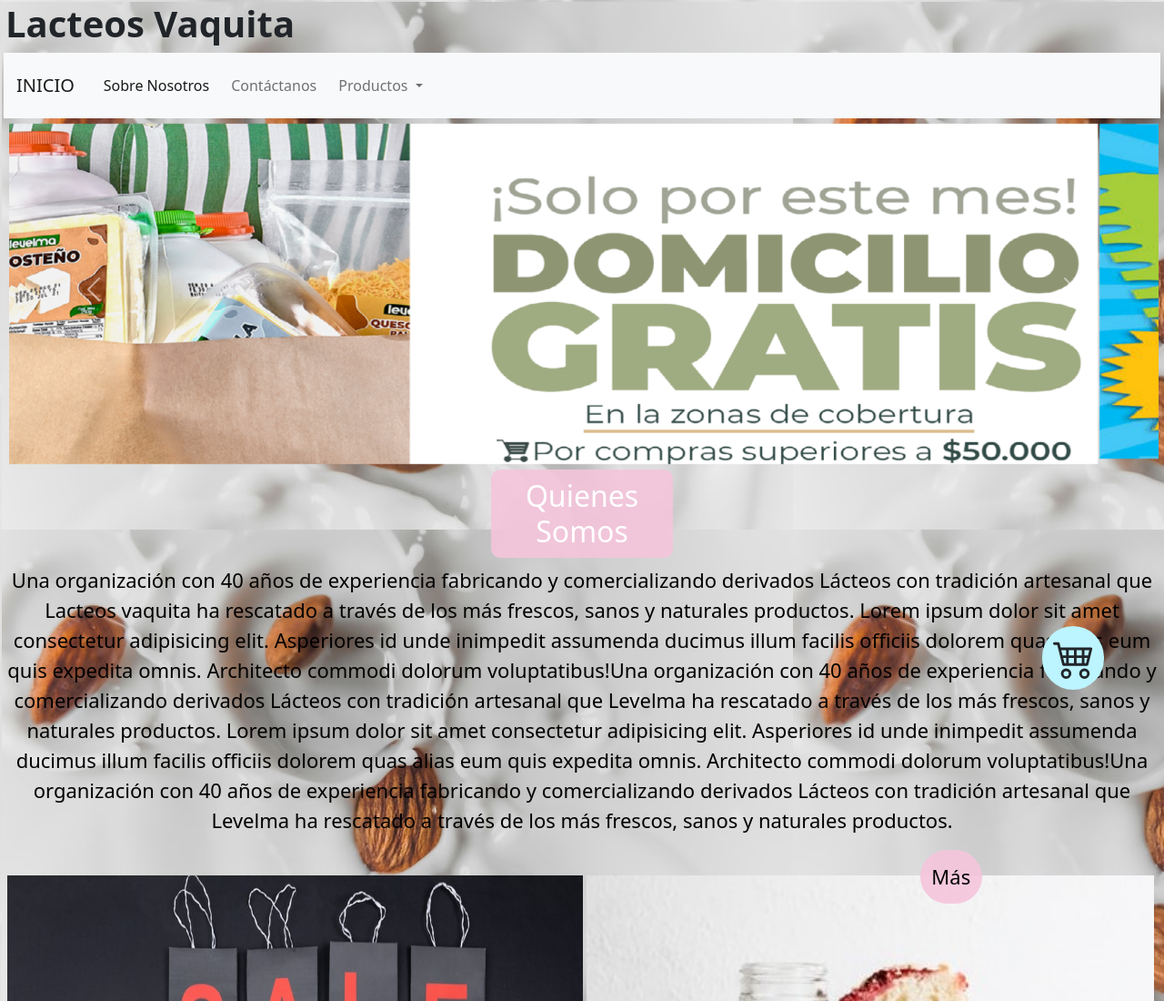
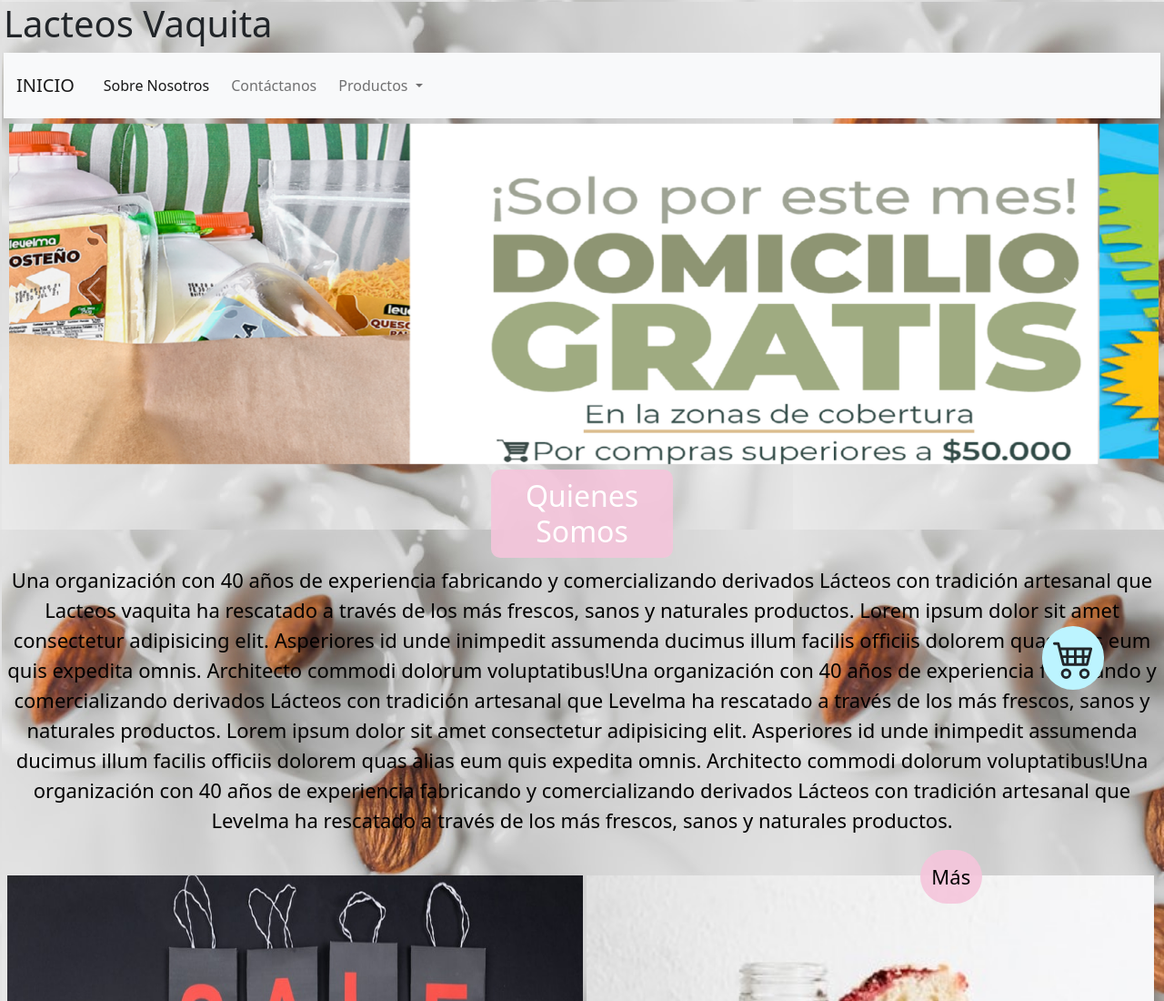
Before and after one commit to javierguedez/proyecto-desarrollo-web-coderhouse, a website: page index.html in a window 1280 px wide. Shown: the top 1100 px of the page at 91% size. Drawn offline with nearby package versions, Linux system fonts and the light colour scheme.

Commit message:
modifique h1

```diff
--- a/index.html
+++ b/index.html
@@ -29,7 +29,7 @@ artesanal que Lacteos vaquita ha rescatado a través de los más frescos, sanos
 
 <body background="./src/imagenes/fondo0.jpg">
 
-    <h1><strong>Lacteos Vaquita</strong></h1>
+    <h1>Lacteos Vaquita</h1>
     <header>
 
 
```
